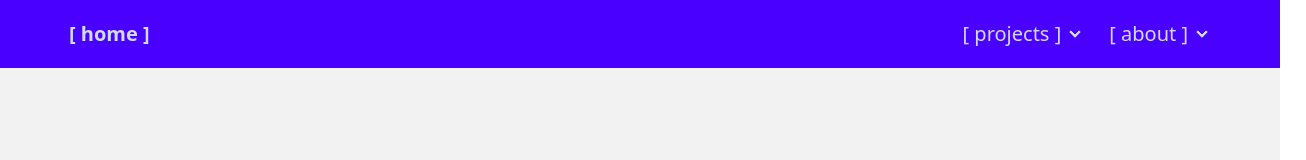
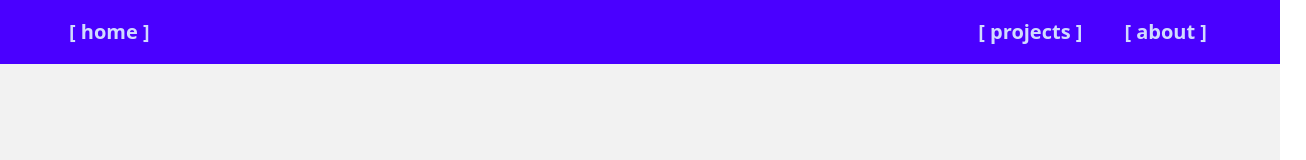
Before and after one commit to Joshwantt/jsohdev-site, a Next.js app: page / in a window 1280 px wide. Shown: the top 160 px of the page, 1306 px wide, since content can reach past the window. Built offline with nearby package versions, Linux system fonts and the light colour scheme.

Commit message:
fix navbar dropdowns

```diff
--- a/app/_layout_navbar.tsx
+++ b/app/_layout_navbar.tsx
@@ -1,11 +1,5 @@
-'use client'
-
 import Link from 'next/link';
 import { Nav } from './_util_navigation';
-
-function dropdownClicked(index) {
-
-}
 
 export default function Navbar() {
   return (
@@ -17,31 +11,26 @@ export default function Navbar() {
         </Link>
       </div>
       <div className="navbar-end px-12">
-        <div className='menu menu-horizontal'>
           {Object.keys(Nav).map((navKey, navIndex) => {
             const header = Nav[navKey];
             if (header.items.length > 0) {
             return (
-              <li key={navIndex}>
-                <details>
-                  <summary className='text-xl hover'>
-                    {header.headerNav}
-                  </summary>
-                  <ul className="p-2 bg-primary">
+              <div className="dropdown dropdown-hover">
+                <div tabIndex={0} role="button" className="btn m-1 bg-primary btn-ghost normal-case text-xl">{header.headerNav}</div>
+                <ul tabIndex={0} className="dropdown-content z-[1] menu shadow bg-primary rounded-box w-52">
                     {header.items.map((item, itemIndex) => (
                       <li key={itemIndex} className='text-xl'>
                         <Link href={item.href}>{item.nameNav}</Link>
                       </li>
                     ))}
                   </ul>
-                </details>
-              </li>
+              </div>
             )
             }
           })}
         </div>
     </div>
     </div>
-    </div>
+
   );
 }
--- a/app/_util_navigation.tsx
+++ b/app/_util_navigation.tsx
@@ -1,6 +1,6 @@
 const Projects = [
     {
-        nameNav: '// jsohdev personal site',
+        nameNav: '// personal site',
         nameCard: 'jsohdev Personal Site',
         overview: 'Implement a next.js site deployable to AWS for personal projects',
         href: '/projects/jsohdev',
@@ -8,7 +8,7 @@ const Projects = [
         tags: ['Next.js','IaC']
     },
     {
-        nameNav: '// virtualised router',
+        nameNav: '// virtualisation',
         nameCard: 'Virtualised Router',
         overview: 'Administrate virutal LAN infrastructure using proxmox, OpenWRT and PiHole',
         href: '/projects/router',
@@ -24,7 +24,7 @@ const Projects = [
         tags: ['C','Next.js']
     },
     {
-        nameNav: '// cloud development',
+        nameNav: '// cloud dev',
         nameCard: 'Cloud Development',
         overview: 'Development of cloud based software products to extend and integrate third party platforms',
         href: '/projects/work_cloud',
@@ -32,7 +32,7 @@ const Projects = [
         tags: ['JS','AWS','CI/CD']
     },
     {
-        nameNav: '// nrsss interactive story board',
+        nameNav: '// story board',
         nameCard: 'NRSSS Interactive Story Board',
         overview: 'Implementation of an interactive sensory story board for Nursery Road State Special School',
         href: '/projects/nrsss',
```
